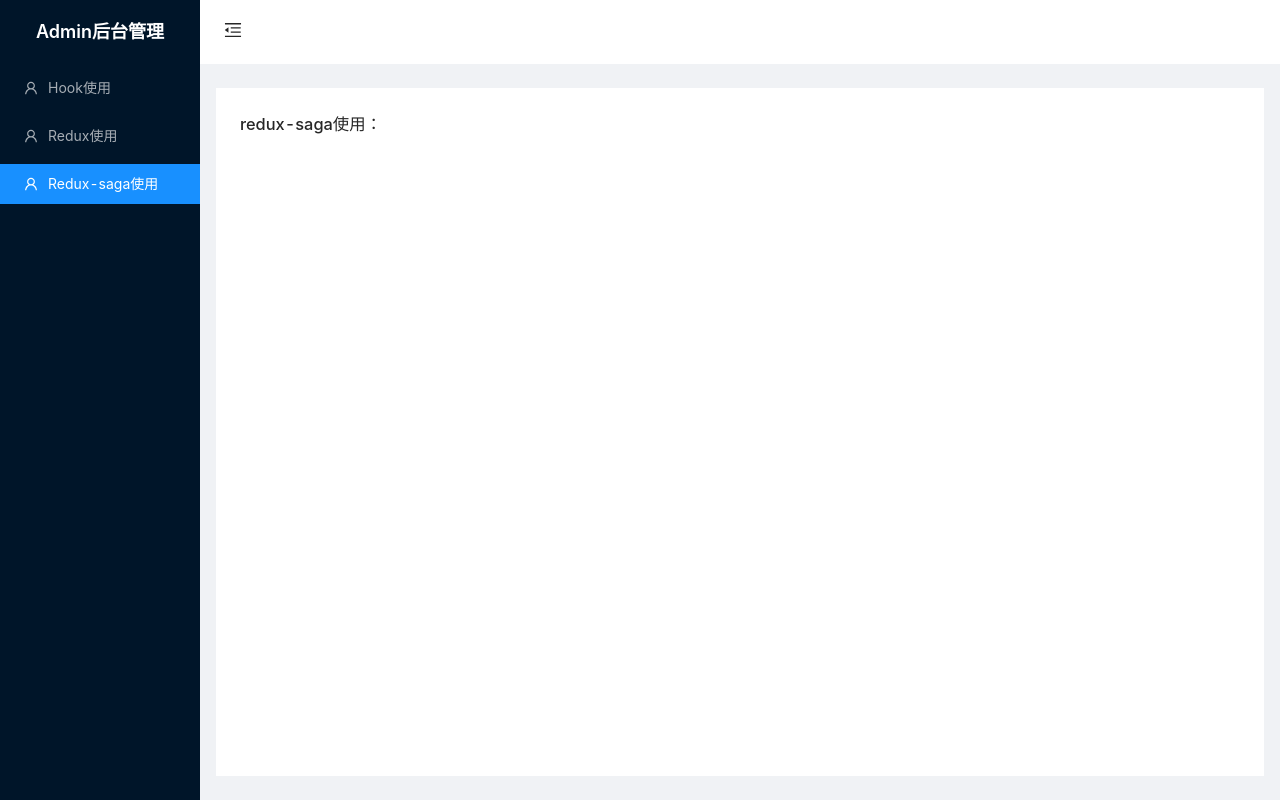
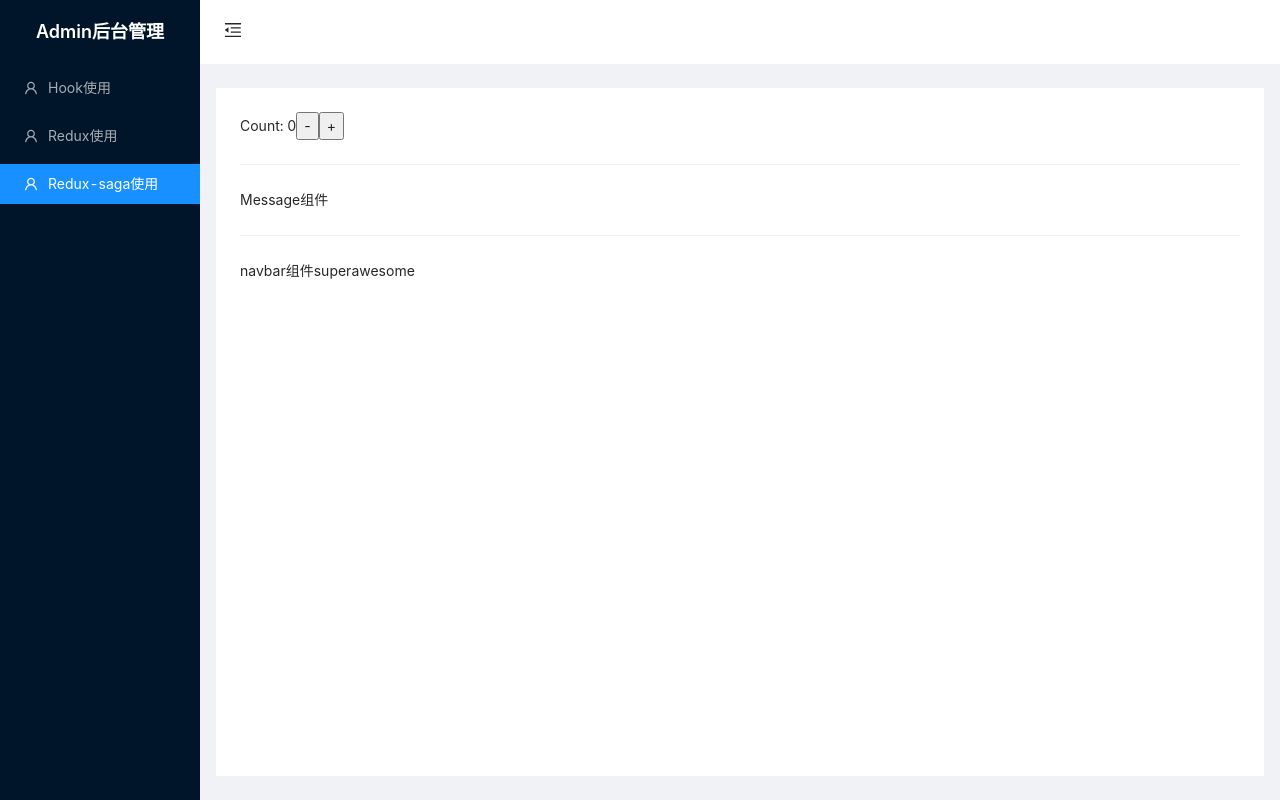
Before and after one commit to guitao/react-antd-ts-demo, a React (Create React App) app: page /redux_saga_demo in a window 1280 px wide. Built offline with nearby package versions, Linux system fonts and the light colour scheme.

Commit message:
add redux-saga案列

```diff
--- /dev/null
+++ b/src/componments/Message.tsx
@@ -0,0 +1,14 @@
+import React, { useReducer } from 'react'
+
+// import { Table } from 'antd'
+
+const Message = () => {
+
+    return (
+        <>
+            <div>Message组件</div>
+        </>
+    );
+}
+
+export default Message;
--- /dev/null
+++ b/src/componments/Navbar.tsx
@@ -0,0 +1,17 @@
+import React, { useContext } from 'react'
+
+// import { Table } from 'antd'
+
+import { AppContext } from '../pages/reduxSagaDemo'
+
+const Navbar = () => {
+    const theme = useContext(AppContext);
+    console.log("==theme===", theme)
+    return (
+        <>
+            <div>navbar组件{theme.username}</div>
+        </>
+    );
+}
+
+export default Navbar;
--- a/src/pages/reduxSagaDemo/index.tsx
+++ b/src/pages/reduxSagaDemo/index.tsx
@@ -1,14 +1,44 @@
-import React, { useState, useEffect } from 'react'
+import React, { useReducer } from 'react'
 
-// import { Table } from 'antd'
+import { Divider } from 'antd'
+import Message from '../../componments/Message'
+import Navbar from '../../componments/Navbar'
 
-const reduxSagaDemo = () => {
+const reducer = (state: any, action: any) => {
+    switch (action.type) {
+        case 'increment':
+            return { count: state.count + 1 };
+        case 'decrement':
+            return { count: state.count - 1 };
+        default:
+            throw new Error();
+    }
+}
+const initialState = { count: 0 };
+
+export const AppContext = React.createContext<any>({ username: '' });
+
+const ReduxSagaDemo = () => {
+    const [state, dispatch] = useReducer(reducer, initialState);
 
     return (
-        <div>
-            <h3>redux-saga使用：</h3>
-        </div>
-    )
+        <>
+            <AppContext.Provider value={{
+                username: 'superawesome'
+            }}>
+                Count: {state.count}
+                <button onClick={() => dispatch({ type: 'decrement' })}>-</button>
+                <button onClick={() => dispatch({ type: 'increment' })}>+</button>
+
+                <Divider />
+                <Message />
+
+                <Divider />
+                <Navbar />
+            </AppContext.Provider>
+
+        </>
+    );
 }
 
-export default reduxSagaDemo;
+export default ReduxSagaDemo;
```
